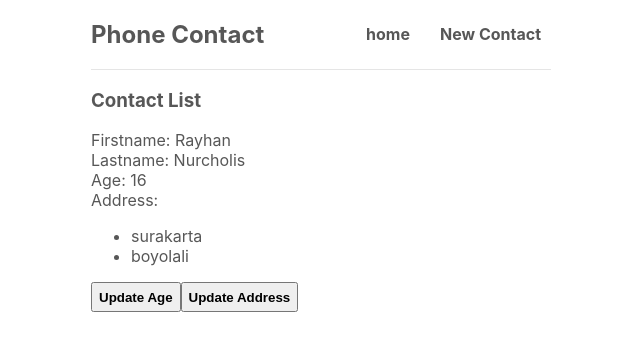
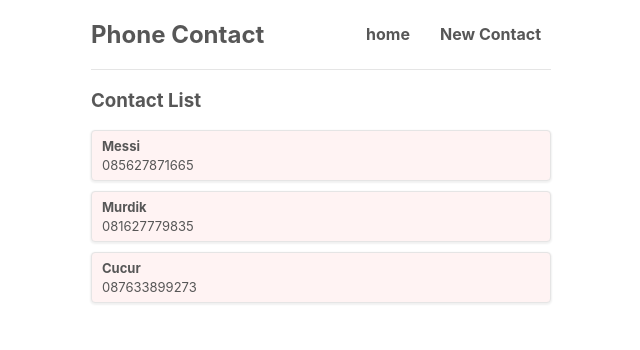
Before and after one commit to rayhananlovan/learnReact, a React (Create React App) app: page / in a window 1280 px wide. Shown: the top 350 px of the page, without its empty margins (319-959 px from the left). Built offline with nearby package versions, Linux system fonts and the light colour scheme.

Commit message:
list-contact

```diff
--- a/src/Home.js
+++ b/src/Home.js
@@ -1,54 +1,21 @@
 import { useState } from "react";
 const Home = () => {
-  const [person, setPerson] = useState({
-    firstname: "Rayhan",
-    lastname: "Nurcholis",
-    age: "16",
-    address: {
-      address1: "surakarta",
-      address2: "boyolali",
-    },
-  });
-
-  const handleUpdateAge = () => {
-    setPerson({
-      firstname: "Name",
-      lastname: "Name",
-      age: "20",
-    });
-  };
-
-  const handleUpdateAddress = () => {
-    setPerson({
-      firstname: "Name",
-      lastname: "Name",
-      age: "22",
-      address: {
-        firstname: "Rayhan",
-        lastname: "Nurcholis",
-        age: "16",
-        address: {
-          address1: "surakarta",
-          address2: "boyolali",
-          address2: "surabaya",
-        },
-      },
-    });
-  };
-
+  const [contacts, setContacts] = useState([
+    { id: 1, name: "Messi", number: "085627871665" },
+    { id: 2, name: "Murdik", number: "081627779835" },
+    { id: 3, name: "Cucur", number: "087633899273" },
+  ]);
   return (
     <div className="home">
       <h3>Contact List</h3>
-      <div>Firstname: {person.firstname}</div>
-      <div>Lastname: {person.lastname}</div>
-      <div>Age: {person.age}</div>
-      <div>Address: {person.adddress}</div>
-      <ul>
-        <li>{person.address.address1}</li>
-        <li>{person.address.address2}</li>
-      </ul>
-      <button onClick={handleUpdateAge}>Update Age</button>
-      <button onClick={handleUpdateAddress}>Update Address</button>
+      {contacts.map((contact) => (
+        <div className="contact" key={contact.id}>
+          <div className="contact-info">
+            <p className="contact-name">{contact.name}</p>
+            <p>{contact.number} </p>
+          </div>
+        </div>
+      ))}
     </div>
   );
 };
```
